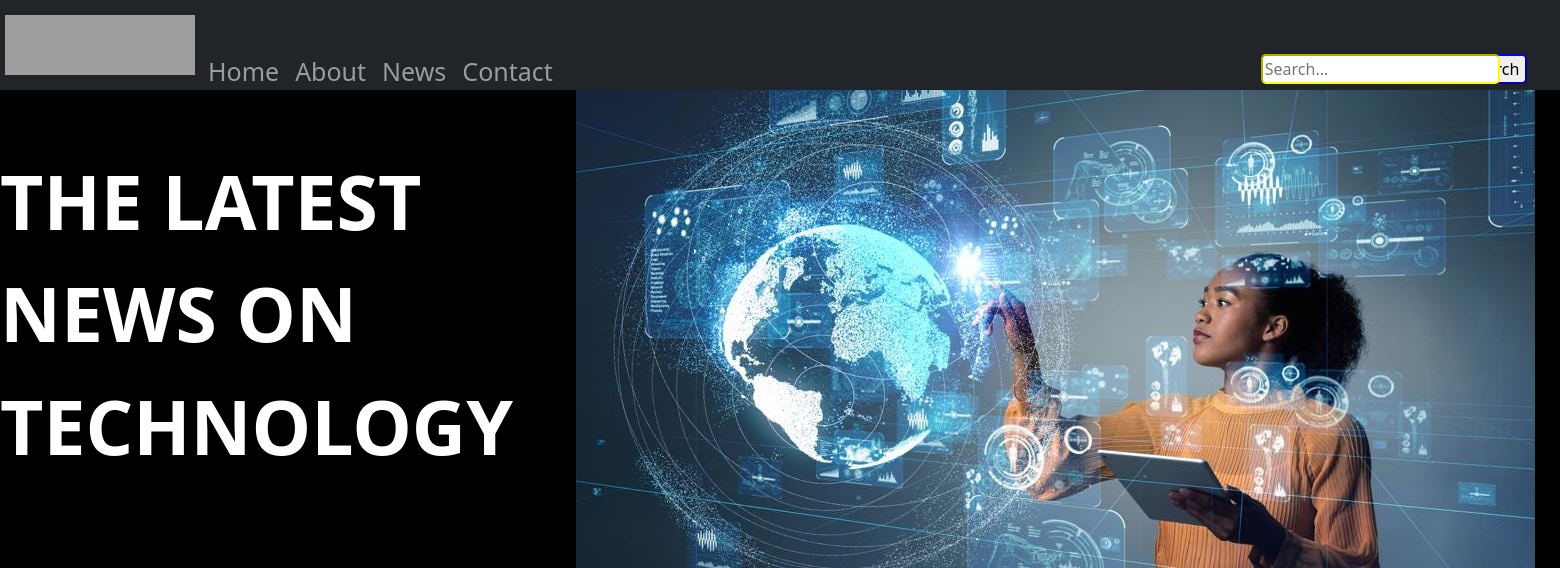
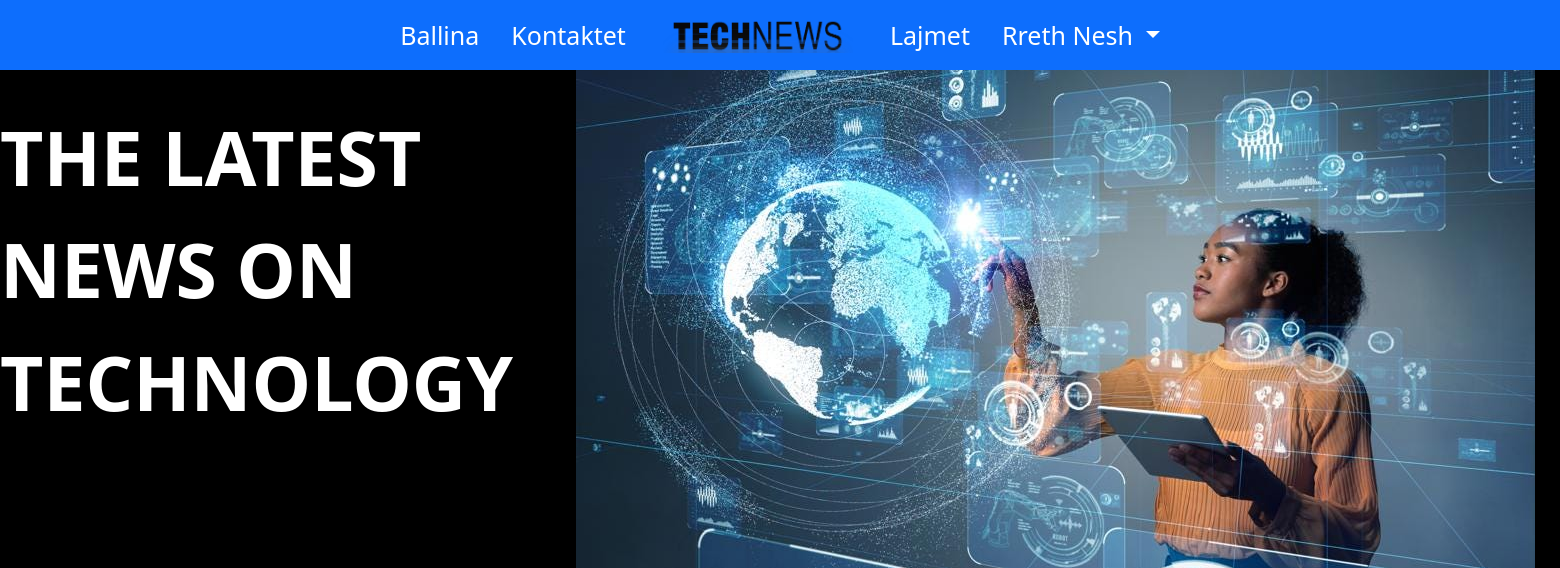
Before and after one commit to gyltenesfishta/TechNews, a PHP site: page /html/index.html in a window 1560 px wide. Shown: the top 568 px of the page. Run offline with PHP 8.4, Linux system fonts and the light colour scheme; grey boxes are pictures that could not be loaded.

Commit message:
Adjusted nav bar and dropdown menu on Home and Contacts

```diff
--- a/css/style.css
+++ b/css/style.css
@@ -2,32 +2,64 @@ body{
     background-color: black;
 }
 
+
 .nav-item{
     font-size: 25px;
+
+}
+.nav-link{
+    color: white;
+}
+.nav-link:hover{
+    color: black;
+
 }
 .navbar-brand{
     font-size: 25px;
 }
+.logo{
+
+
+    padding: 5px;
+    margin-top: -5px;
+}
+.dropdown-menu{
+    background-color: #0275d8;
+    height: 180px;
+
+
+}
+.dropdown-item{
+    margin-top: -10px;
+    font-size: 25px;
+    padding: 0;
+    text-align: center;
+    padding-bottom:;
+    margin-top: 5px;
+    color: white;
+    height: 50px;
+}
+.dropdown-item:hover{
+    background-color: black;
+    color: white;
+
+}
+
 
 .navbar{
-    height: 90px;
+    height: 70px;
 }
 
 li{
-    margin-top: 4%;
+    margin-top: 5px;
 }
-.navbar{
-    height: 90px;
-}
-li{
-    margin-top: 4%;
+.logo{
+
+
+    padding: 5px;
+    margin-top: -5px;
 }
 
-.logo{
-    height: 70px;
-    width: 200px;
-    padding: 5px;
-}
 .kopertina{
     margin-top: -2%;
     margin-left: 36.9%;
--- a/html/index.html
+++ b/html/index.html
@@ -3,40 +3,54 @@
 <head>
   <link href="https://cdn.jsdelivr.net/npm/bootstrap@5.2.3/dist/css/bootstrap.min.css" rel="stylesheet">
    <link rel="stylesheet" href="../css/style.css">
+   <script src="https://cdn.jsdelivr.net/npm/bootstrap@5.0.1/dist/js/bootstrap.min.js" integrity="sha384-Atwg2Pkwv9vp0ygtn1JAojH0nYbwNJLPhwyoVbhoPwBhjQPR5VtM2+xf0Uwh9KtT" crossorigin="anonymous"></script>
    <script src="https://ajax.googleapis.com/ajax/libs/jquery/3.6.1/jquery.min.js"></script>
     <meta charset="UTF-8">
     <meta http-equiv="X-UA-Compatible" content="IE=edge">
     <meta name="viewport" content="width=device-width, initial-scale=1.0">
-    <title>TechNews.com - The latest news on Technology</title>
+    <title>TechNews.com - Lajmet e fundit nga teknologjia</title>
 </head>
     <header>
-      <div class="navbar navbar-expand-md navbar-dark bg-dark mb-4" role="navigation">
-        <a href="#"><img src="../images/logo.png" href="../html/index.html" alt="" class="logo"></a>
-        <div class="collapse navbar-collapse" id="navbarCollapse">
-            <ul class="navbar-nav mr-auto">
-                <li class="nav-item active">
-                    <a class="nav-link" href="../html/index.html">Home</a>
+      <nav class="navbar navbar-expand-lg navbar-dark p-3 bg-primary" id="headerNav">
+        <div class="container-fluid">
+          <a class="navbar-brand d-block d-lg-none" href="#">
+            <img src="/static_files/images/logos/logo_2_white.png" height="80" />
+          </a>
+          <button class="navbar-toggler" type="button" data-bs-toggle="collapse" data-bs-target="#navbarNavDropdown" aria-controls="navbarNavDropdown" aria-expanded="false" aria-label="Toggle navigation">
+            <span class="navbar-toggler-icon"></span>
+          </button>
+
+          <div class=" collapse navbar-collapse" id="navbarNavDropdown">
+            <ul class="navbar-nav mx-auto ">
+              <li class="nav-item">
+                <a class="nav-link mx-2 active" aria-current="page" href="/html/index.html">Ballina</a>
               </li>
               <li class="nav-item">
-                    <a class="nav-link" href="../html/about.html"
-                       >About</a>
+                <a class="nav-link mx-2" href="/html/contact.html">Kontaktet</a>
+              </li>
+              <li class="nav-item d-none d-lg-block">
+                <a class="nav-link mx-2" href="/html/index.html">
+                  <img src="../images/Tech-News.png" height="45px" width="200px" class="logo" />
+                </a>
               </li>
               <li class="nav-item">
-                    <a class="nav-link" href="../html/news.html">News</a>
+                <a class="nav-link mx-2" href="/html/news.html">Lajmet</a>
               </li>
+              <li class="nav-item dropdown">
+                <a class="nav-link mx-2 dropdown-toggle" href="#" id="navbarDropdownMenuLink" role="button" data-bs-toggle="dropdown" aria-expanded="false">
 
-                <li class="nav-item">
-                  <a class="nav-link" href="../html/contact.html">Contact</a>
+                  Rreth Nesh
+                </a>
+                <ul class="dropdown-menu" aria-labelledby="navbarDropdownMenuLink">
+                  <li><a class="dropdown-item" href="#">Blog</a></li>
+                  <li><a class="dropdown-item" href="#">About Us</a></li>
+                  <li><a class="dropdown-item" href="#">Contact us</a></li>
+                </ul>
               </li>
-              <li>
-                <div class="header-container-search">
-                  <form action="#">
-                    <input type="text" placeholder="Search..." class="searchText">
-                    <button class="searchButton">Search</button>
-                  </form>
+            </ul>
           </div>
         </div>
-    </div>
+      </nav>
     </header>
     <img src="../images/kopertina.jpg" alt="" class="kopertina">
     <p class="tekstiNeBalline"><b>THE LATEST <br> NEWS  ON <br> TECHNOLOGY</b></p>
@@ -183,6 +197,9 @@
     alert("You successfully signed up!");
   });
 });
+$(navbarDropdownMenuLink).ready(function() {
+   $('.dropdown-toggle').dropdown()
+ });
   </script>
 </body>
 </html>
--- a/js/contact.js
+++ b/js/contact.js
@@ -85,3 +85,6 @@ $(document).ready(function() {
      alert("You successfully signed up!");
    });
  });
+ $(navbarDropdownMenuLink).ready(function() {
+   $('.dropdown-toggle').dropdown()
+ });
--- a/js/index.js
+++ /dev/null
@@ -1,5 +0,0 @@
-const signupButton = document.getElementById("submit");
-
-signupButton.addEventListener("click", function() {
-  alert("You successfully signed up!");
-});
```
Also changed, not shown: css/contact.css (+32 -4 lines), html/contact.html (+8 -5 lines). Lines whose indentation alone changed are shown as unchanged.
